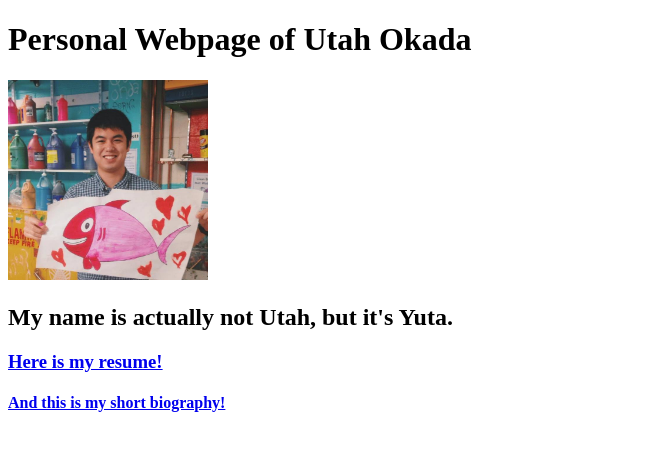
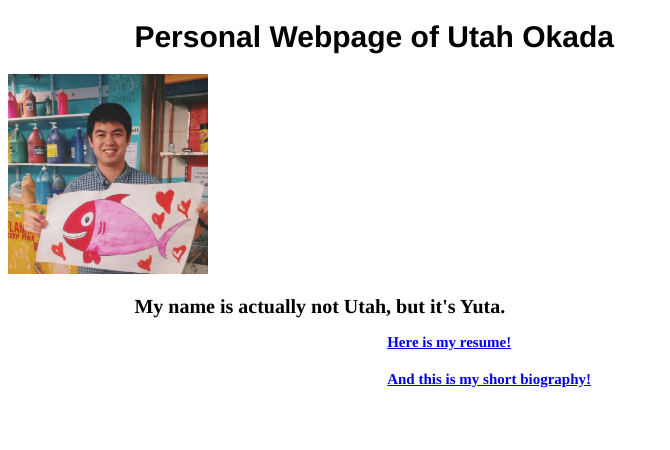
Before and after one commit to yokada01/yokada01.github.io, a plain HTML site: page index.html in a window 1280 px wide. Shown: the whole page, without its empty margins (0-670 px from the left). Drawn offline with Linux system fonts and the light colour scheme.

Commit message:
update all file

```diff
--- a/style.css
+++ b/style.css
@@ -1 +1,31 @@
-body
+title {
+		font-family: Times;
+}
+
+h1 {
+		font-family: Helvetica;
+		font-size: 30px;
+		margin-left: 10%;
+		margin-right: 10%
+}
+
+h2 {
+		font-family: Times;
+		font-size: 20px;
+		margin-left: 10%;
+		margin-right: 10%;
+}
+
+h3 {
+		font-family: Times;
+		font-size: 15px;
+		margin-left: 30%;
+		margin-right: 30%;
+}
+
+h4 {
+		font-family: Times;
+		font-size: 15px;
+		margin-left: 30%;
+		margin-right: 30%;
+}
```
Also changed, not shown: index.html (+1 -2 lines).
